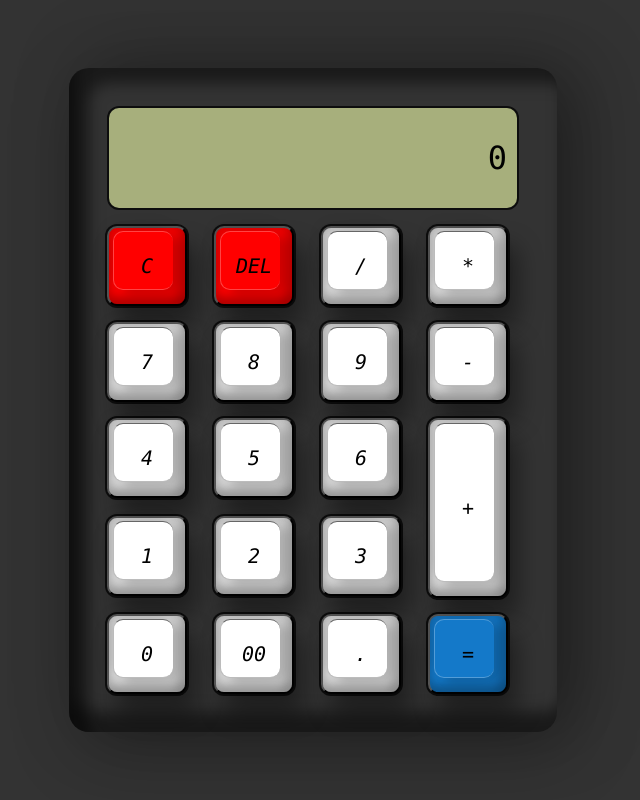
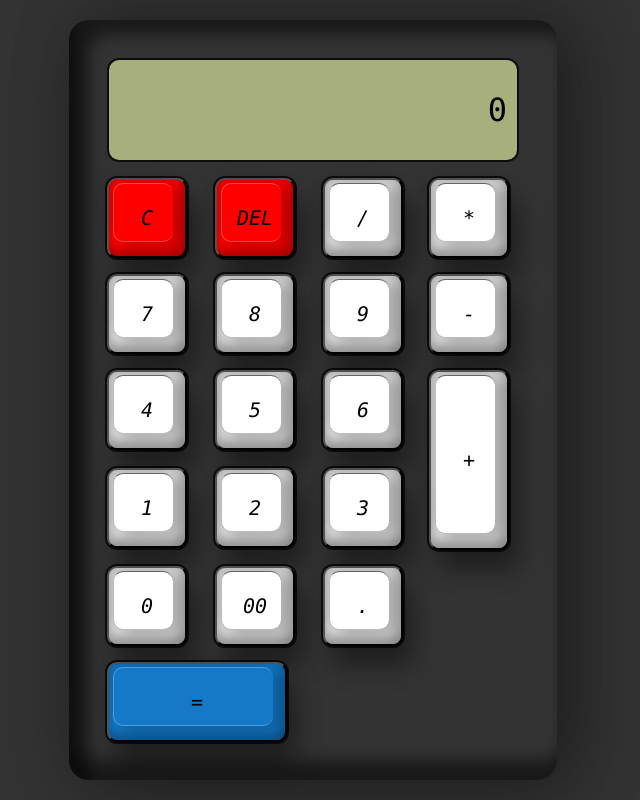
Before and after one commit to Ghadeer10/calculator, a plain HTML site: page index.html in a window 1280 px wide. Shown: the whole page, without its empty margins (327-967 px from the left). Drawn offline with Linux system fonts and the light colour scheme.

Commit message:
Update style.css

```diff
--- a/style.css
+++ b/style.css
@@ -107,6 +107,8 @@ body{
 
 .calculator .equal{
     background-color: #1479c9;
+    grid-column: span 2;
+    width: 180px;
 }
 .calculator .equal::before {
     background-color: #1479c9;
```
